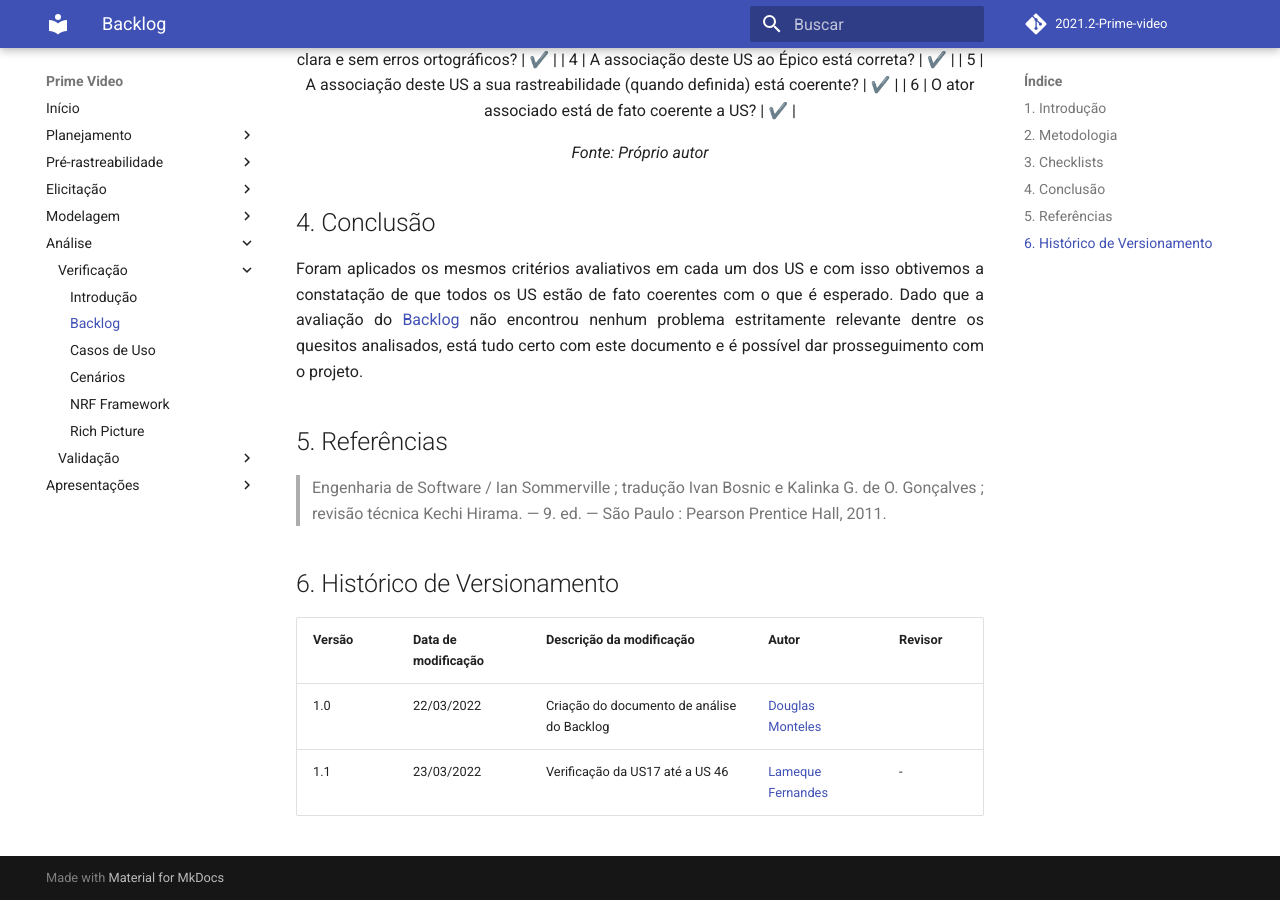
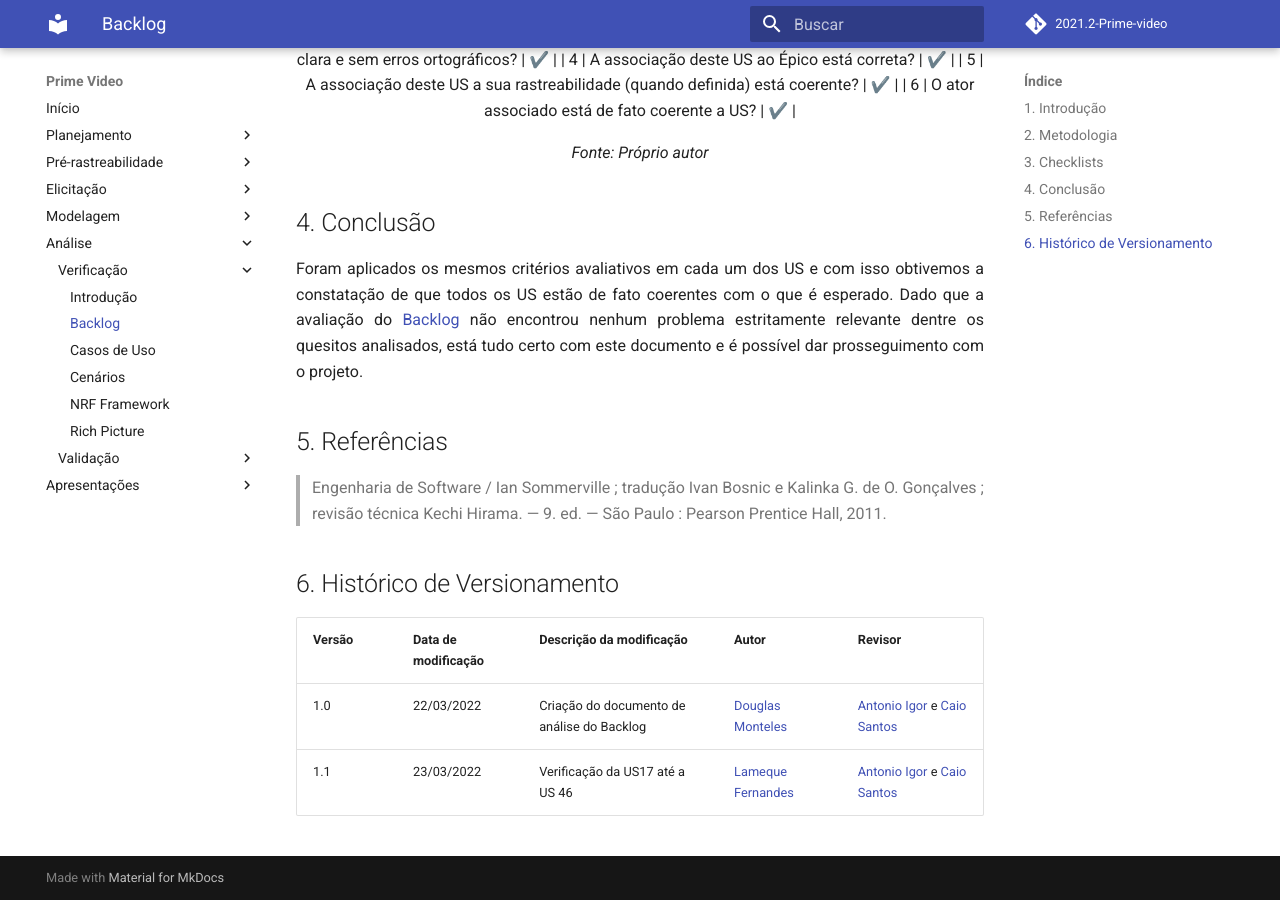
Before and after one commit to Requisitos-de-Software/2021.2-Prime-video, an MkDocs documentation site: the page built from docs/analise/verificacao/backlog.md, in a window 1280 px wide and 900 px high, scrolled down 12213 px. Built offline with MkDocs 1.6.1 and Material for MkDocs 9.7.7, drawn with Linux system fonts in a browser that asks for light colours; comment, search, counter and statistics services are not loaded.

Commit message:
fix: adição dos revisores.

```diff
--- a/docs/analise/verificacao/backlog.md
+++ b/docs/analise/verificacao/backlog.md
@@ -874,5 +874,5 @@
 
 |Versão|Data de modificação|Descrição da modificação|Autor|Revisor|
 |-|-|-|-|-|
-|1.0|22/03/2022|Criação do documento de análise do Backlog|[Douglas Monteles](https://github.com/douglasmonteles)|  |
-|1.1|23/03/2022|Verificação da US17 até a US 46|[Lameque Fernandes](https://github.com/lamequefernandes)|-|
+|1.0|22/03/2022|Criação do documento de análise do Backlog|[Douglas Monteles](https://github.com/douglasmonteles)| [Antonio Igor](https://github.com/antonioigorcarvalho) e [Caio Santos](https://github.com/caiobsantos) |
+|1.1|23/03/2022|Verificação da US17 até a US 46|[Lameque Fernandes](https://github.com/lamequefernandes)|[Antonio Igor](https://github.com/antonioigorcarvalho) e [Caio Santos](https://github.com/caiobsantos)|
```
